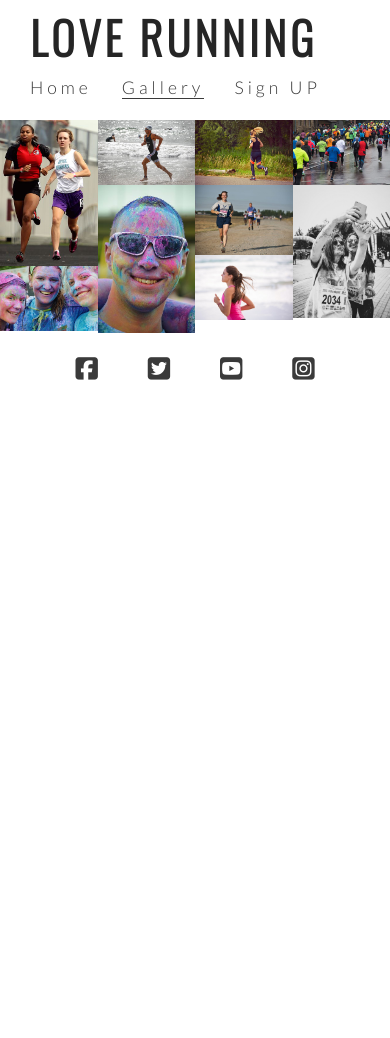
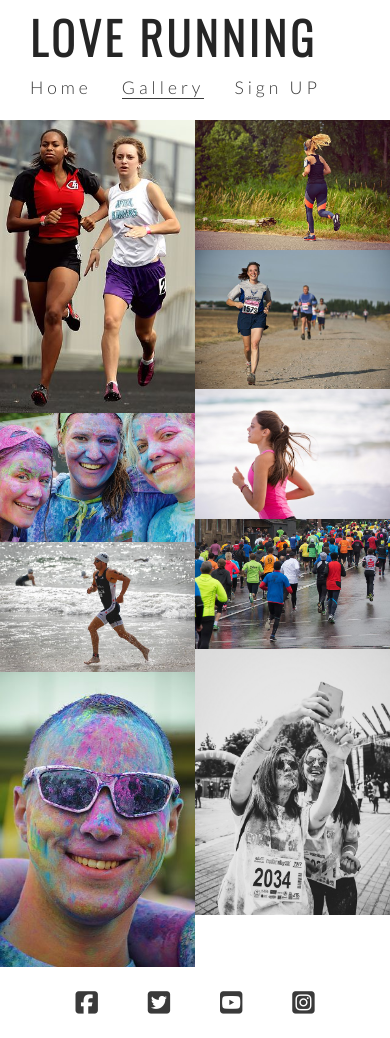
Before and after one commit to Dabronzo/love-runnig, a plain HTML site: page gallery.html in a window 390 px wide. Before the commit the page ends 844 px from the top, so only its background shows below. Drawn offline with nearby package versions, Linux system fonts and the light colour scheme.

Commit message:
fixed gallery photos for smaller screens

```diff
--- a/assets/css/style.css
+++ b/assets/css/style.css
@@ -370,4 +370,17 @@ footer ul i{
     #cover_text {
         left: 0;
     }
+
+    #photos_gallery{
+        column-count:3;
+    }
 }
+
+/* styling for the gallery on small 800px sizes*/
+
+@media screen and (max-width:800px) {
+    #photos_gallery{
+        column-count: 2;
+    }
+
+}
```
